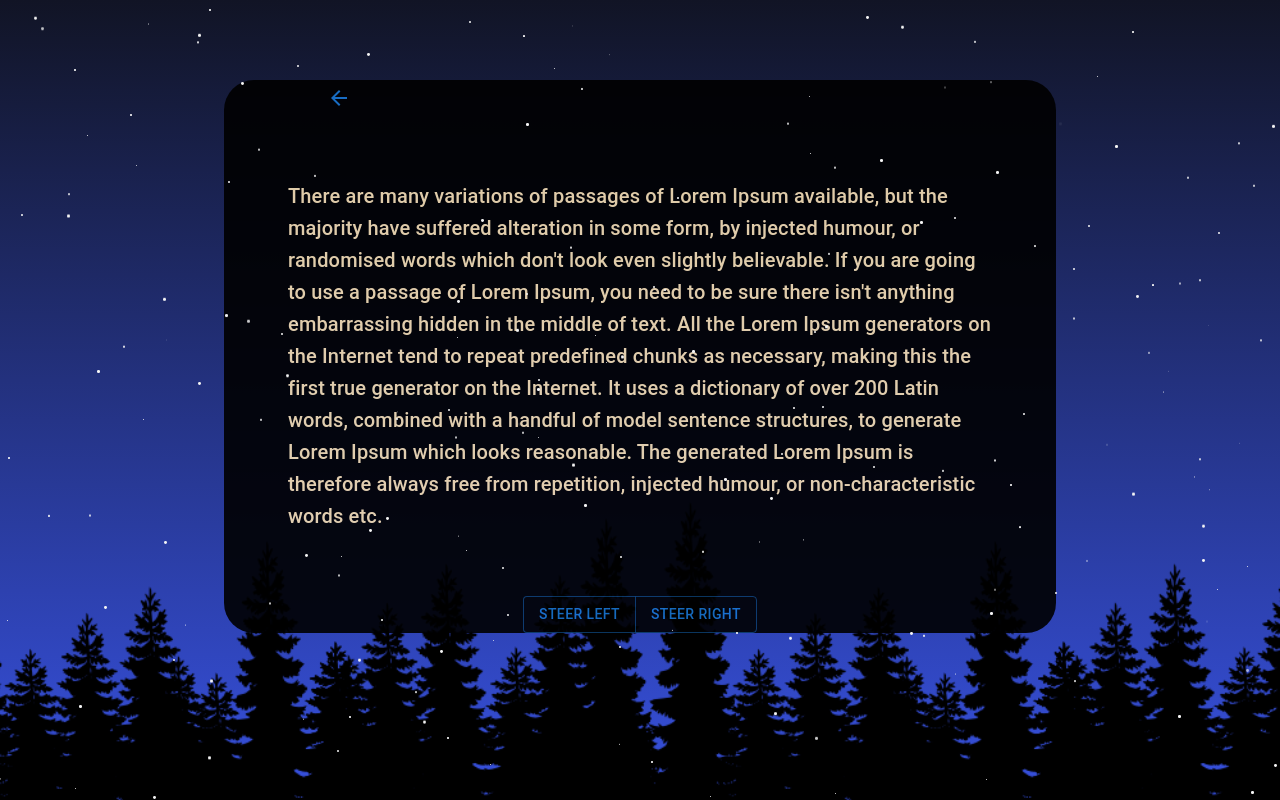
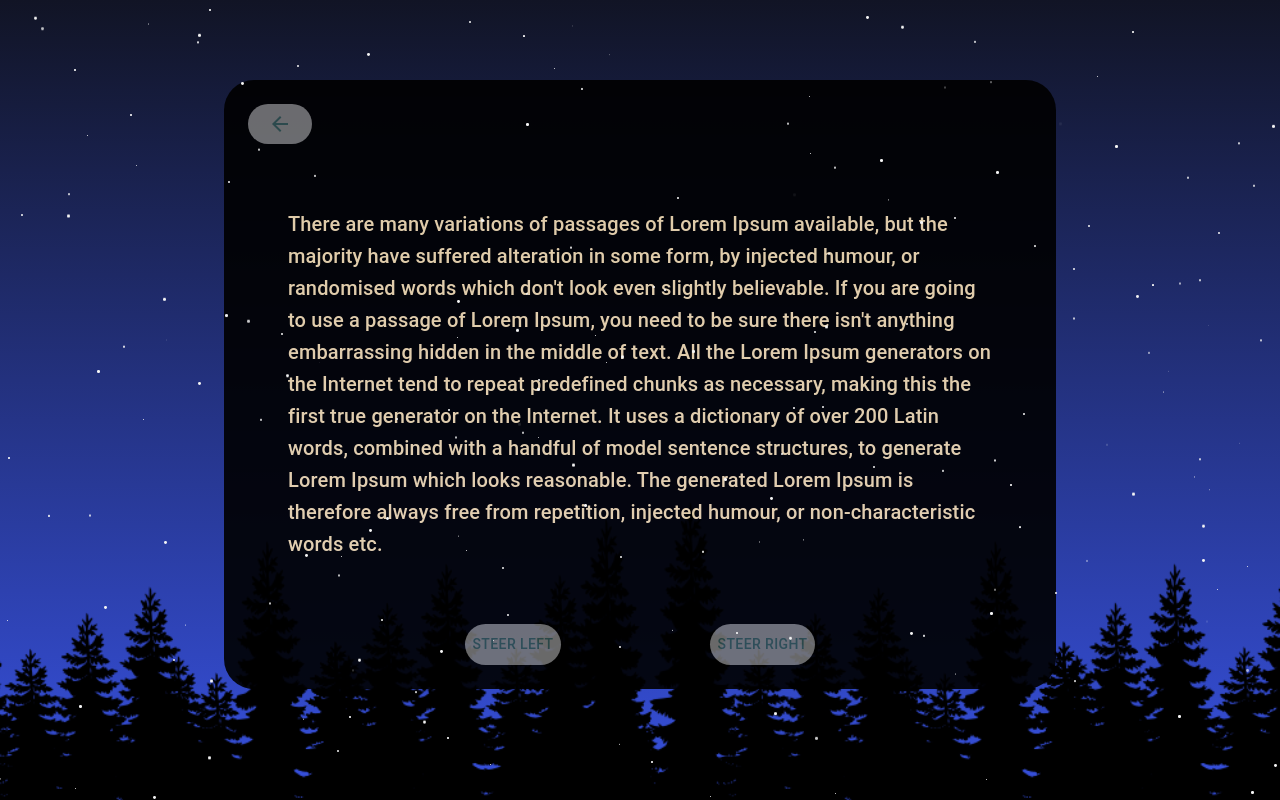
Before and after one commit to stocke777/Storybook, a React (Create React App) app in the folder storytime/: page /NightRide/1 in a window 1280 px wide. Built offline with nearby package versions, Linux system fonts and the light colour scheme.

Commit message:
added button styles

```diff
--- a/storytime/src/Pages/StoryPage.jsx
+++ b/storytime/src/Pages/StoryPage.jsx
@@ -4,6 +4,8 @@ import React from 'react'
 import { useNavigate } from "react-router-dom";
 import ArrowBackIcon from '@mui/icons-material/ArrowBack';
 import { useEffect } from 'react';
+import BackButton from '../components/DesignSystem/BackButton'
+import OptionButton from '../components/DesignSystem/OptionButton'
 
 function StoryPage({ storyName, pageNumber, left, right, children }) {
 
@@ -21,19 +23,19 @@ function StoryPage({ storyName, pageNumber, left, right, children }) {
     }
     return (
         <>
-            <Box display='flex' justify-content='space-around' alignItems='center' flexDirection='column' my={10}>
-                <Box display='flex' justify-content='start' width='80%'>
-                    <Button onClick={() => handleNavigate(pageNumber - 1)}><ArrowBackIcon /></Button>
+            <Box display='flex' justifyContent='space-around' alignItems='center' flexDirection='column' my={10}>
+                <Box display='flex' justifContent='start' width='100%' pt={3} px={3}>
+                    <BackButton onClick={() => handleNavigate(pageNumber - 1)}><ArrowBackIcon /></BackButton>
                 </Box>
 
                 <Box px={8} py={8}>
                     <Typography variant='h6'>{children}</Typography>
                 </Box>
 
-                <ButtonGroup variant="outlined" aria-label="outlined primary button group">
-                    <Button onClick={() => handleNavigate(2*pageNumber)}>{left}</Button>
-                    <Button onClick={() => handleNavigate(2*pageNumber+1)}>{right}</Button>
-                </ButtonGroup>
+                <Box pb={3} width='60%' display='flex' justifyContent='space-around'>
+                    <OptionButton onClick={() => handleNavigate(2*pageNumber)}>{left}</OptionButton>
+                    <OptionButton onClick={() => handleNavigate(2*pageNumber+1)}>{right}</OptionButton>
+                </Box>
             </Box>
         </>
     )
--- /dev/null
+++ b/storytime/src/components/DesignSystem/BackButton.jsx
@@ -0,0 +1,17 @@
+import * as React from 'react';
+import { styled } from '@mui/system';
+import { Button } from '@mui/material';
+
+const StyledButton = styled(Button)({
+  color: 'darkslategray',
+  backgroundColor: '#757575',
+  padding: 8,
+  borderRadius: '25px',
+  "&:hover": {
+    backgroundColor: '#fff',
+    color: 'black',
+    transform: 'Scale(1.2)',
+  }
+});
+
+export default StyledButton
--- /dev/null
+++ b/storytime/src/components/DesignSystem/OptionButton.jsx
@@ -0,0 +1,19 @@
+import { styled } from '@mui/system';
+import { Button } from '@mui/material';
+
+const StyledButton = styled(Button)({
+    color: 'darkslategray',
+    backgroundColor: '#757575',
+  padding: 8,
+  marginLeft: 8,
+  marginRight: 8,
+  borderRadius: '25px',
+  transition:'0.4s',
+  "&:hover": {
+    backgroundColor: '#fff',
+    color: 'black',
+    transform: 'Scale(1.2)',
+  }
+});
+
+export default StyledButton
```
